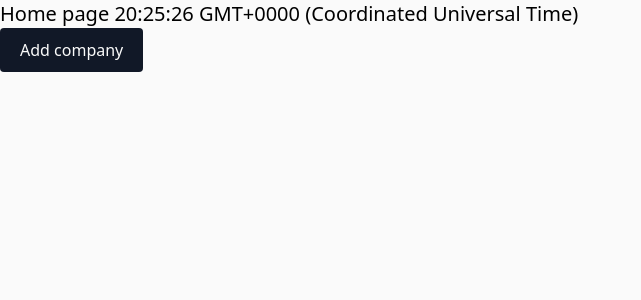
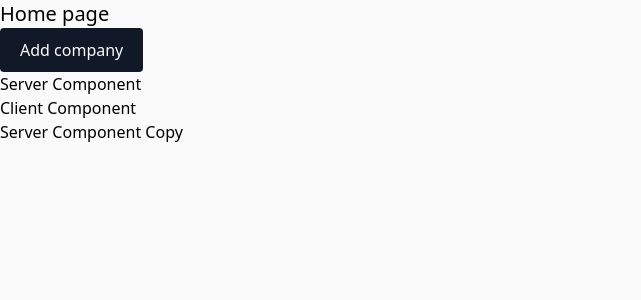
Before and after one commit to Lyadskyi/my-crm-project-next.js, a Next.js app: page / in a window 1280 px wide. Shown: the top 300 px of the page, without its empty margins (0-641 px from the left). Built offline with nearby package versions, Linux system fonts and the light colour scheme.

Commit message:
Used server and client components together

```diff
--- /dev/null
+++ b/src/app/components/client-component.tsx
@@ -0,0 +1,18 @@
+'use client';
+
+import React from 'react';
+
+export interface ClientComponentProps {
+  children?: React.ReactNode;
+}
+
+export default function ClientComponent({ children }: ClientComponentProps) {
+  console.log('Client Component');
+
+  return (
+    <div>
+      <span>Client Component</span>
+      {children}
+    </div>
+  );
+}
--- /dev/null
+++ b/src/app/components/server-component-copy.tsx
@@ -0,0 +1,20 @@
+import React from 'react';
+import { headers } from 'next/headers';
+
+export interface ServerComponentProps {
+  children?: React.ReactNode;
+}
+
+export default function ServerComponentCopy({
+  children,
+}: ServerComponentProps) {
+  console.log('Server Component Copy');
+  console.log(headers());
+
+  return (
+    <div>
+      <span>Server Component Copy</span>
+      {children}
+    </div>
+  );
+}
--- /dev/null
+++ b/src/app/components/server-component.tsx
@@ -0,0 +1,16 @@
+import React from 'react';
+
+export interface ServerComponentProps {
+  children?: React.ReactNode;
+}
+
+export default function ServerComponent({ children }: ServerComponentProps) {
+  console.log('Server Component');
+
+  return (
+    <div>
+      <span>Server Component</span>
+      {children}
+    </div>
+  );
+}
--- a/src/app/page.tsx
+++ b/src/app/page.tsx
@@ -1,11 +1,18 @@
 // import StatusLabel, { Status } from '@/app/components/status-label';
 import AddCompanyButton from '@/app/components/add-company-button';
+import ServerComponent from '@/app/components/server-component';
+import ClientComponent from '@/app/components/client-component';
+import ServerComponentCopy from '@/app/components/server-component-copy';
 
 export default function Home() {
   return (
     <main>
-      <h1 className="text-xl">Home page {new Date().toTimeString()}</h1>
+      <h1 className="text-xl">Home page</h1>
       <AddCompanyButton />
+      <ServerComponent />
+      <ClientComponent>
+        <ServerComponentCopy />
+      </ClientComponent>
     </main>
   );
 }
```
